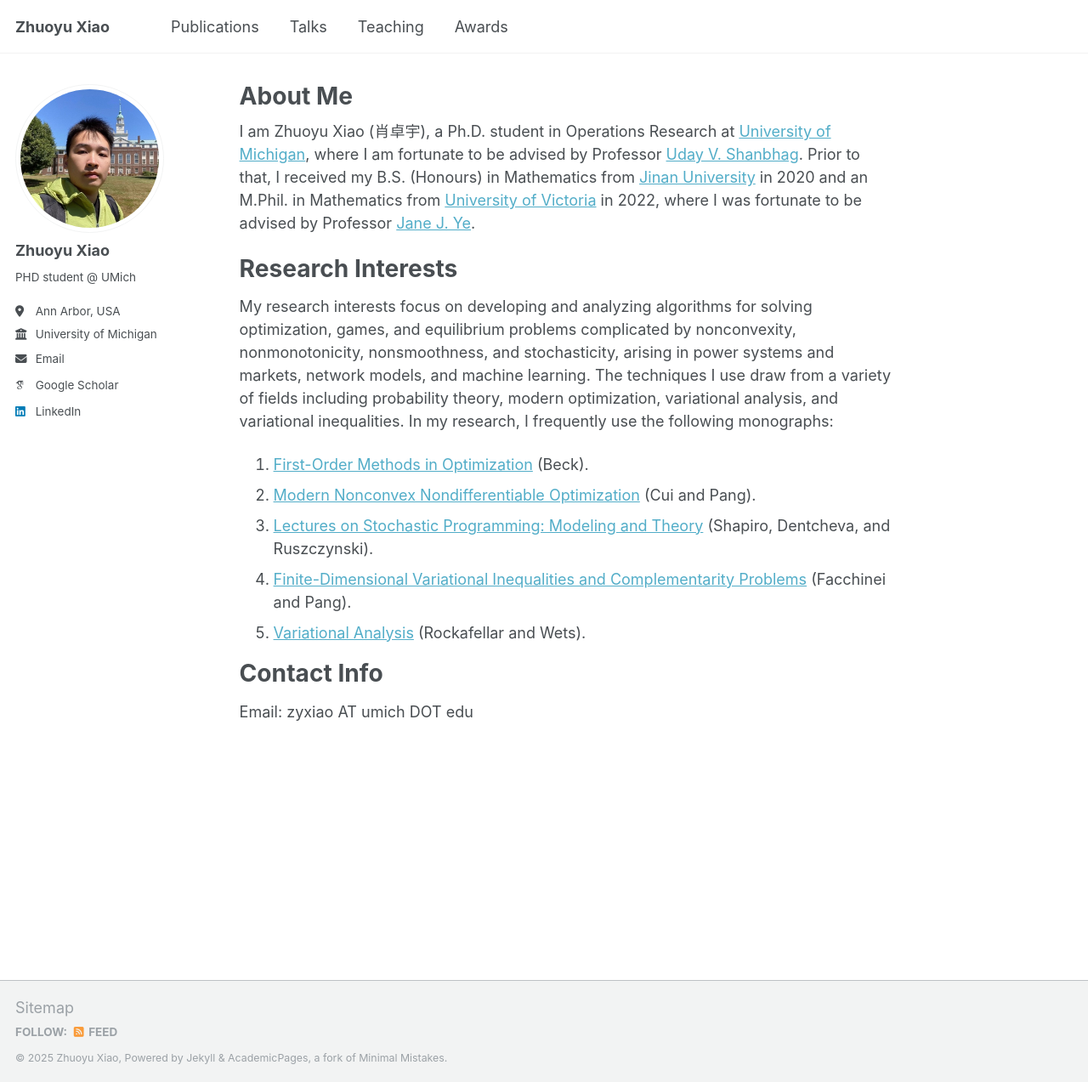
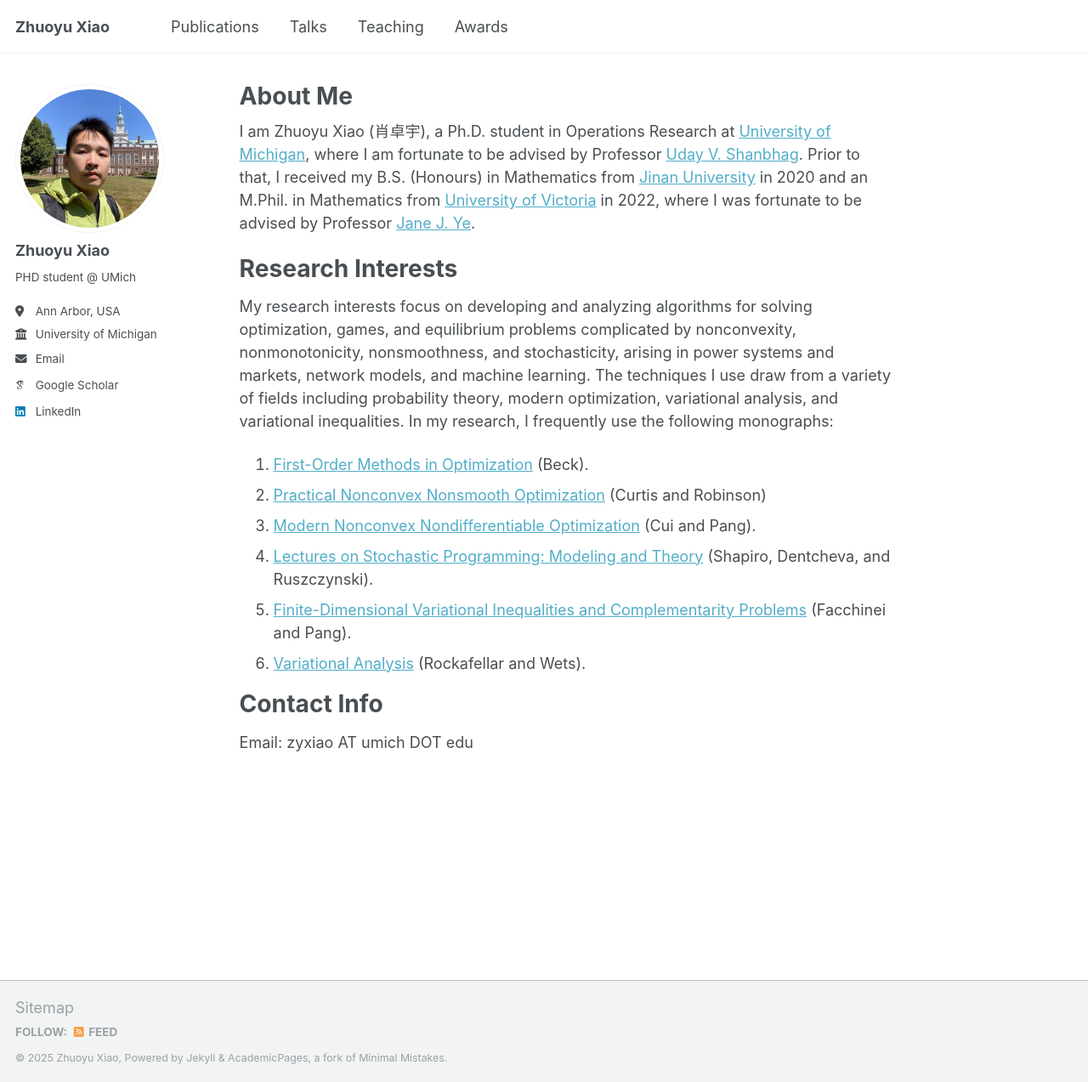
Before and after one commit to zyxiao97/zyxiao97.github.io, a Jekyll site: the page built from _pages/about.md, in a window 1280 px wide and 1273 px high. Shown: the whole window at 85% size. Built offline with Jekyll 4.4.1, drawn with Linux system fonts in a browser that asks for light colours; some web fonts are replaced.

Commit message:
Update about.md

```diff
--- a/_pages/about.md
+++ b/_pages/about.md
@@ -15,10 +15,11 @@ Research Interests
 My research interests focus on developing and analyzing algorithms for solving optimization, games, and equilibrium problems complicated by nonconvexity, nonmonotonicity, nonsmoothness, and stochasticity, arising in power systems and markets, network models, and machine learning. The techniques I use draw from a variety of fields including probability theory, modern optimization, variational analysis, and variational inequalities. In my research, I frequently use the following monographs:
 
 1. [First-Order Methods in Optimization](https://epubs.siam.org/doi/book/10.1137/1.9781611974997) (Beck).
-2. [Modern Nonconvex Nondifferentiable Optimization](https://epubs.siam.org/doi/book/10.1137/1.9781611976748) (Cui and Pang).
-3. [Lectures on Stochastic Programming: Modeling and Theory](https://epubs.siam.org/doi/book/10.1137/1.9781611976595) (Shapiro, Dentcheva, and Ruszczynski).
-4. [Finite-Dimensional Variational Inequalities and Complementarity Problems](https://link.springer.com/book/10.1007/b97543) (Facchinei and Pang).
-5. [Variational Analysis](https://link.springer.com/book/10.1007/978-3-642-02431-3) (Rockafellar and Wets).
+2. [Practical Nonconvex Nonsmooth Optimization](https://epubs.siam.org/doi/10.1137/1.9781611978599) (Curtis and Robinson)
+3. [Modern Nonconvex Nondifferentiable Optimization](https://epubs.siam.org/doi/book/10.1137/1.9781611976748) (Cui and Pang).
+4. [Lectures on Stochastic Programming: Modeling and Theory](https://epubs.siam.org/doi/book/10.1137/1.9781611976595) (Shapiro, Dentcheva, and Ruszczynski).
+5. [Finite-Dimensional Variational Inequalities and Complementarity Problems](https://link.springer.com/book/10.1007/b97543) (Facchinei and Pang).
+6. [Variational Analysis](https://link.springer.com/book/10.1007/978-3-642-02431-3) (Rockafellar and Wets).
 
 
 Contact Info
```
